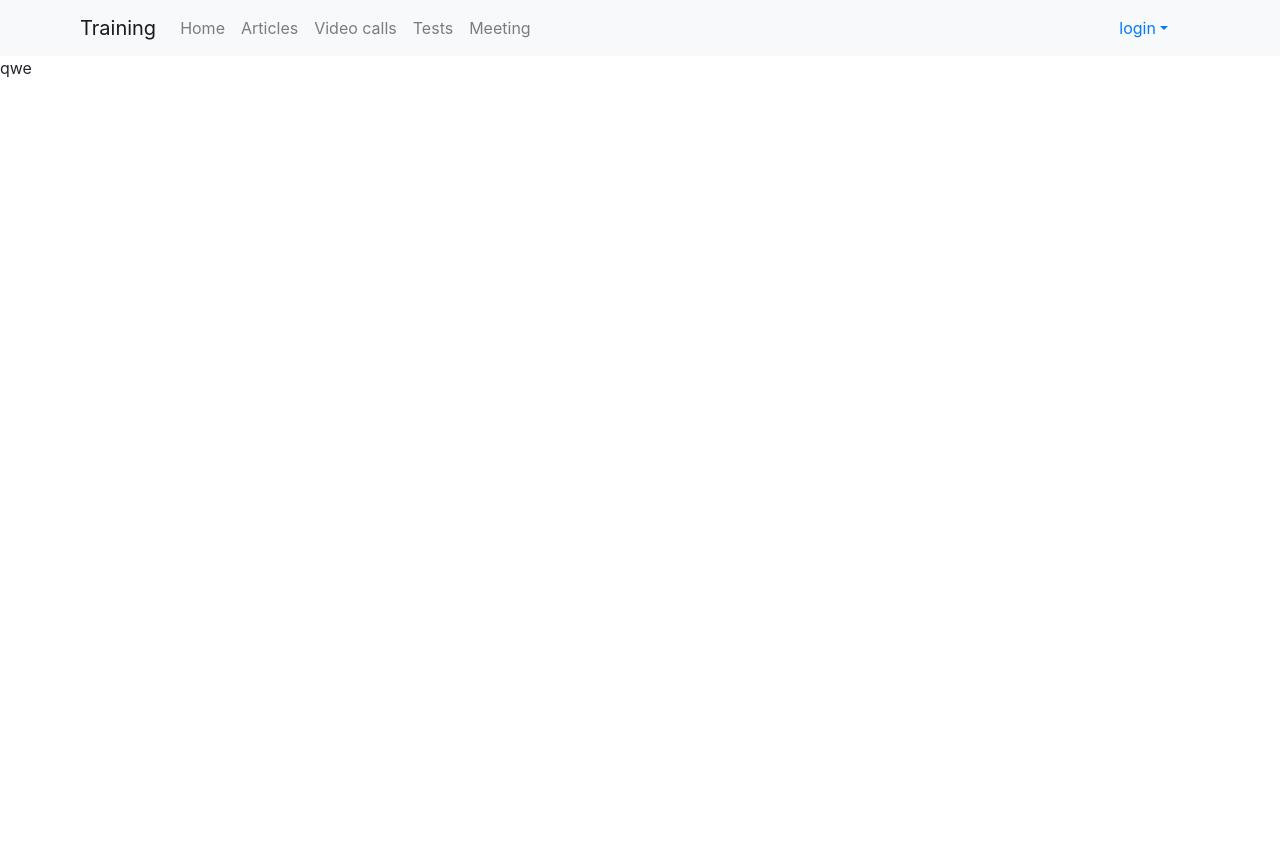
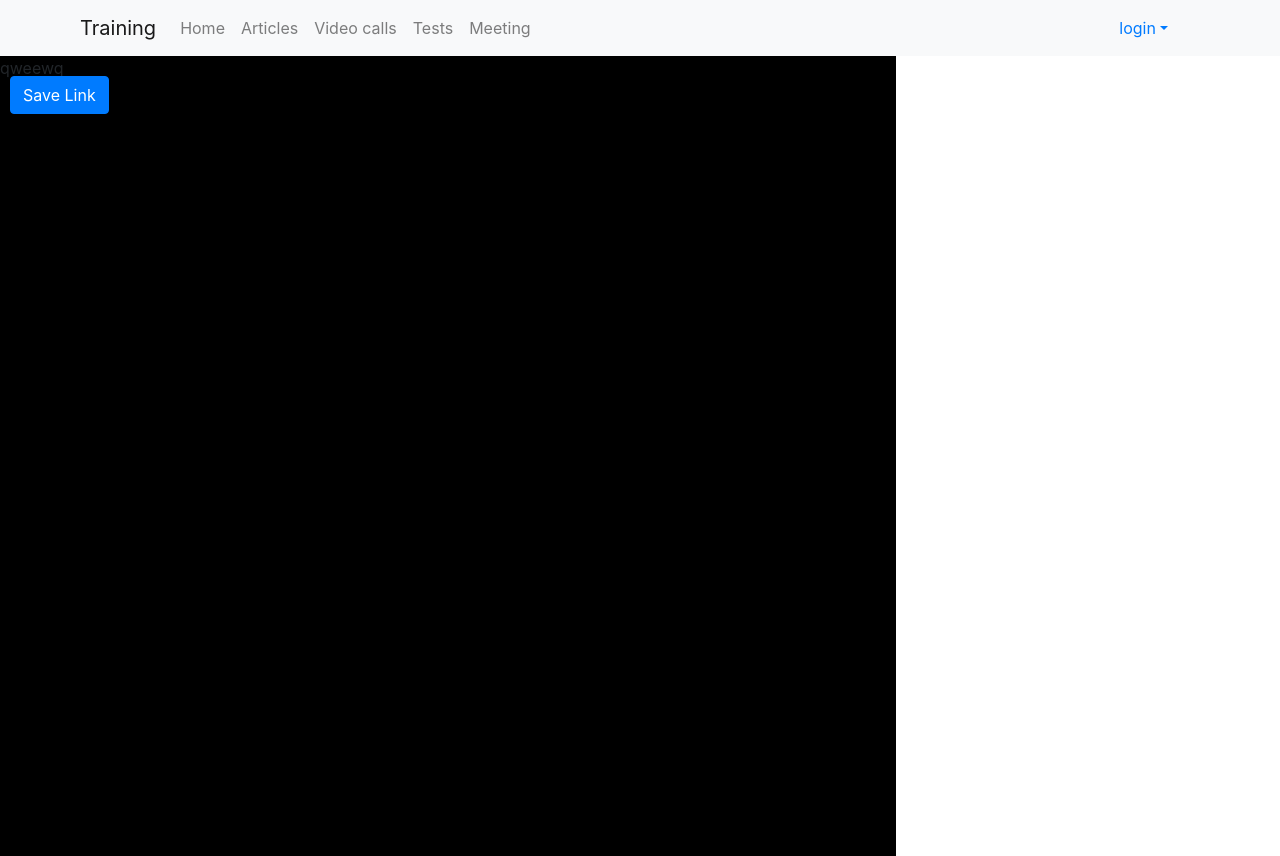
Before and after one commit to artem54325/TrainingTestView, a React (Create React App) app: page /VideoCalls in a window 1280 px wide. Before the commit the page ends 800 px from the top, so only its background shows below. Built offline with nearby package versions, Linux system fonts and the light colour scheme.

Commit message:
Beginning videocalls

```diff
--- a/src/index.js
+++ b/src/index.js
@@ -11,7 +11,7 @@ import Menu from './views/menu/index';
 import Meeting from './views/meeting/index';
 import TestingTests from './views/tests/index';
 import Users from './views/users/index';
-import VideoCall from './views/articles/index';
+import VideoCall from './views/videoCalls/index';
 
 
 const NoMatchPage = () => {
--- a/src/views/videoCalls/index.js
+++ b/src/views/videoCalls/index.js
@@ -1,24 +1,18 @@
 import React from 'react';
 import './../../App.css';
+import {Button,FormControl, ListGroup, OverlayTrigger, Tooltip, Form, Table} from 'react-bootstrap';
 
 function App() {
   return (
-    <div className="App">
-      <header className="App-header">
-        <p>
-          Edit <code>src/App.js</code> and save to reload.
-        </p>
-        <a
-          className="App-link"
-          href="https://reactjs.org"
-          target="_blank"
-          rel="noopener noreferrer"
-        >
-          Learn React
-        </a>
-      </header>
+    <div style={{height:'100vh', width:'100vw', display:'flex', position:'relative'}}>
+      <div style={{height:'100vh', width:'70vw', background:'black'}}>
+        qweewq
+      </div>
+      <div style={{height:'100vh', width:'30vw', background:'white'}}>
+      </div>
+      <Button style={{position:'absolute', marginTop: '20px' ,marginLeft:'10px'}} variant="primary">Save Link</Button>
     </div>
-  );
+    );
 }
 
 export default App;
```
